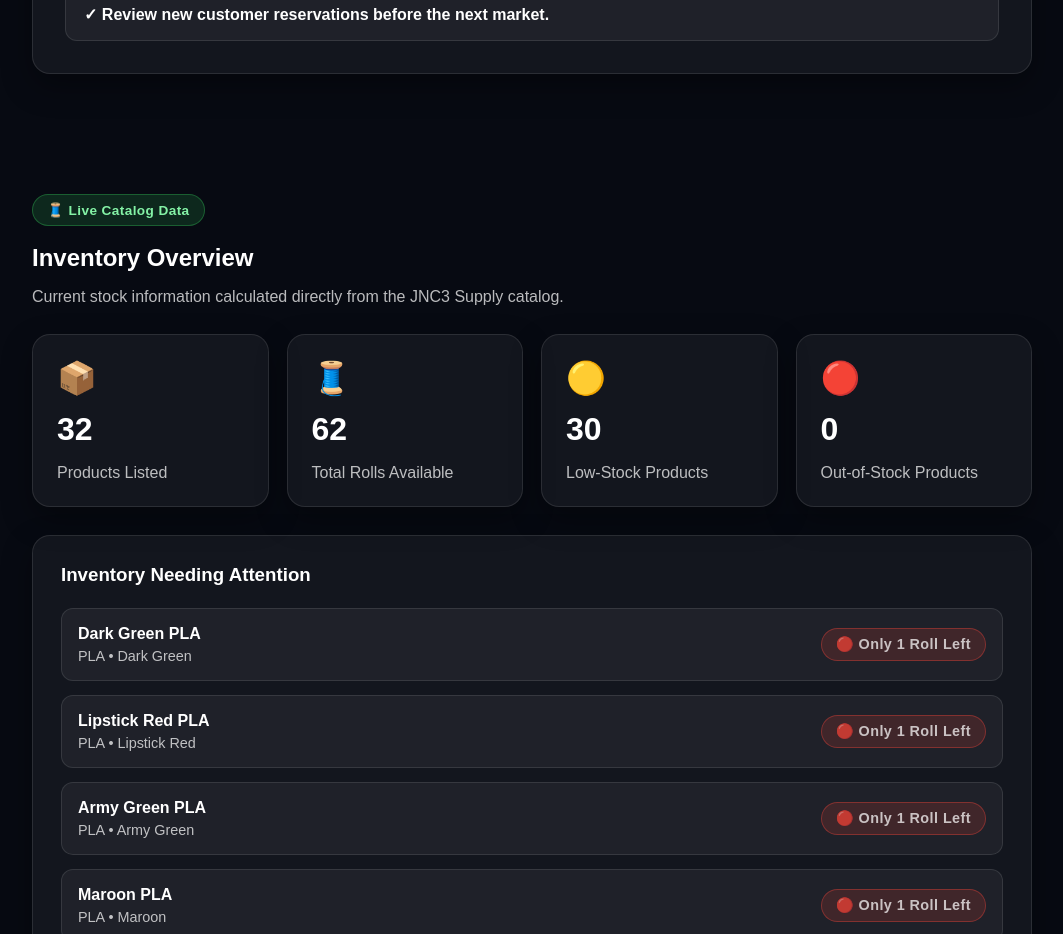
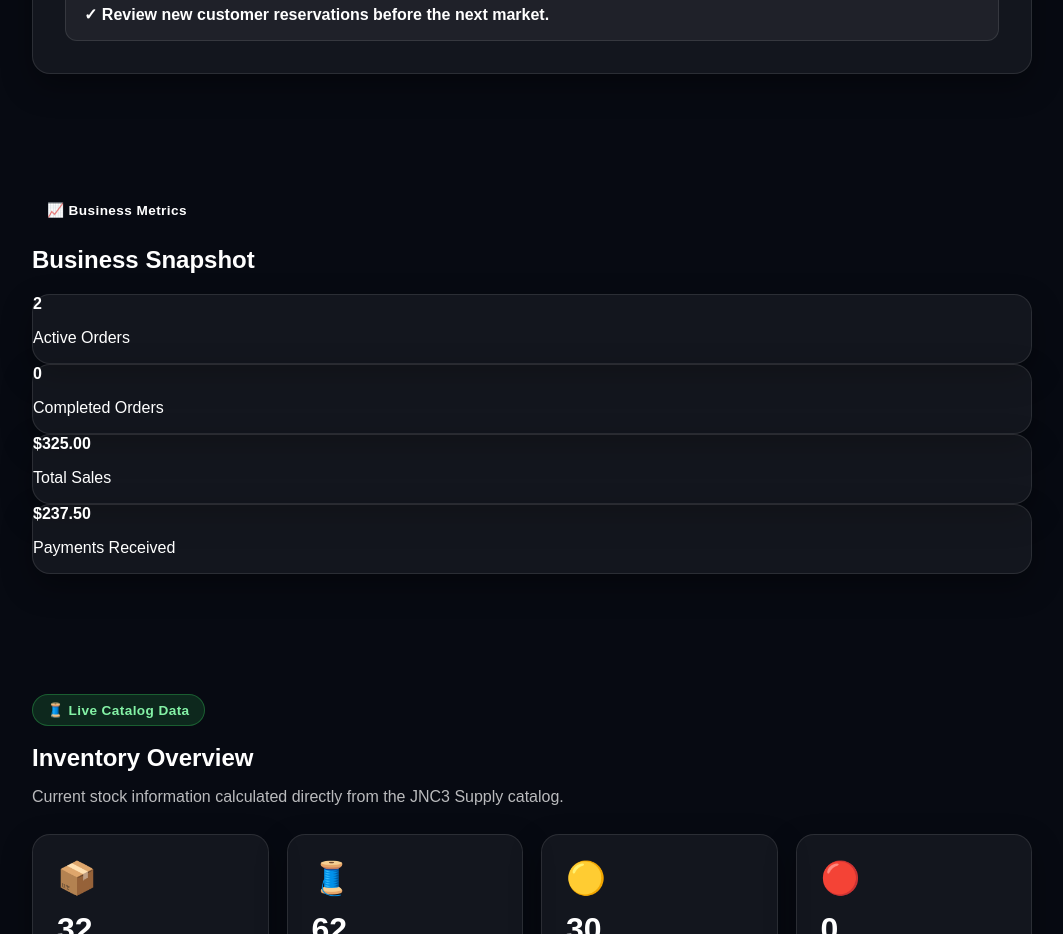
Before and after one commit to jnc3designs/jnc3designs-website, a Next.js app in the folder jnc3designs-premium/: page /operations in a window 1280 px wide. Shown: the part 1180-2114 px from the top of the page, without its empty margins (108-1171 px from the left). Built offline with nearby package versions, Linux system fonts and the light colour scheme.

Commit message:
Add BusinessMetrics component to OperationsPage

```diff
--- a/jnc3designs-premium/app/operations/page.js
+++ b/jnc3designs-premium/app/operations/page.js
@@ -3,6 +3,7 @@ import CustomerHub from "../../components/CustomerHub";
 import DailyBrief from "../../components/DailyBrief";
 import InventorySummary from "../../components/InventorySummary";
 import OperationsModuleCard from "../../components/OperationsModuleCard";
+import BusinessMetrics from "../../components/BusinessMetrics";
 
 export default function OperationsPage() {
   return (
@@ -56,6 +57,7 @@ export default function OperationsPage() {
       </section>
 
       <DailyBrief />
+              <BusinessMetrics />
 
       <InventorySummary />
 
```
